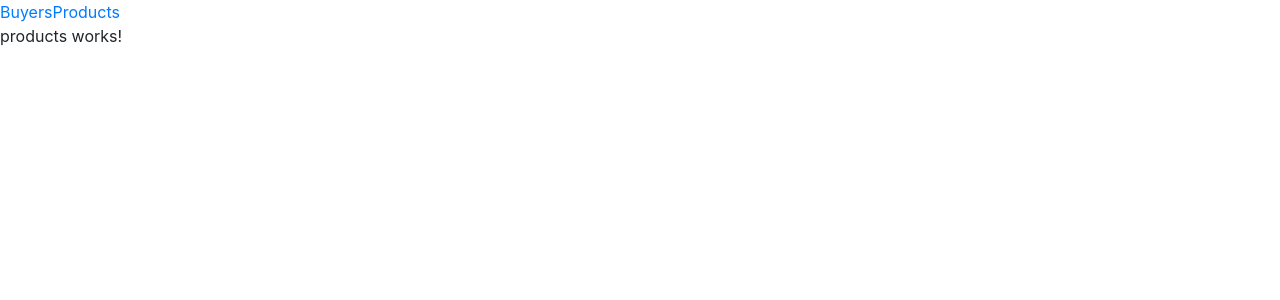
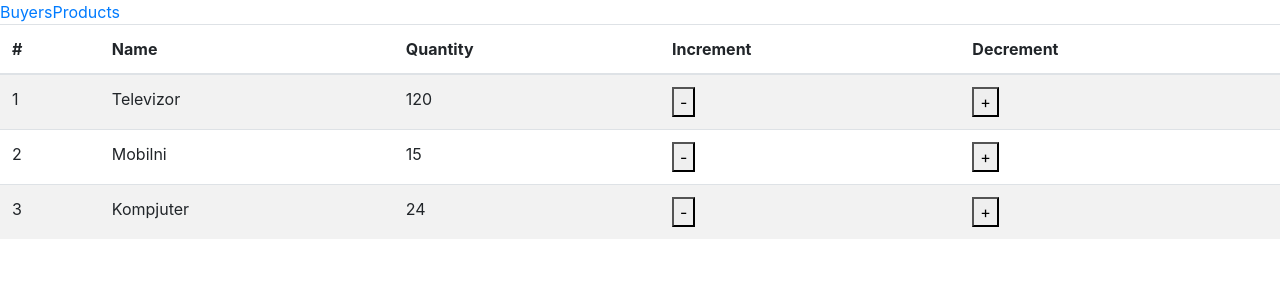
Before and after one commit to GojkoMaric/store, an Angular app: page / in a window 1280 px wide. Shown: the top 300 px of the page. Built offline with nearby package versions, Linux system fonts and the light colour scheme.

Commit message:
5th exam -> Products Service/ Product Component

```diff
--- a/src/app/app.module.ts
+++ b/src/app/app.module.ts
@@ -11,6 +11,7 @@ import { ProductsComponent } from './components/products/products.component';
 import { LayoutComponent } from './components/layout/layout.component';
 import { BuyersService } from './services/buyers.service';
 import { PurchaseComponent } from './components/purchase/purchase.component';
+import { ProductsService } from './services/products.service';
 
 const appRoutes: Routes = [
   {path: '', component: ProductsComponent},
@@ -44,7 +45,8 @@ const appRoutes: Routes = [
     ),
   ],
   providers: [
-    BuyersService
+    BuyersService,
+    ProductsService
   ],
   bootstrap: [AppComponent]
 })
--- a/src/app/components/products/products.component.html
+++ b/src/app/components/products/products.component.html
@@ -1,3 +1,24 @@
-<p>
-  products works!
-</p>
+<table class='table table-striped'>
+  <thead>
+    <tr>
+      <th>#</th>
+      <th>Name</th>
+      <th>Quantity</th>
+      <th>Increment</th>
+      <th>Decrement</th>
+    </tr>
+  </thead>
+  <tbody>
+    <tr *ngFor='let product of products'>
+      <td>{{product.id}}</td>
+      <td>{{product.name}}</td>
+      <td>{{product.quantity}}</td>
+      <td>
+        <button>-</button>
+      </td>
+      <td>
+        <button>+</button>
+      </td>
+    </tr>
+  </tbody>
+</table>
--- a/src/app/components/products/products.component.ts
+++ b/src/app/components/products/products.component.ts
@@ -1,4 +1,5 @@
 import { Component, OnInit } from '@angular/core';
+import { ProductsService } from '../../services/products.service';
 
 @Component({
   selector: 'app-products',
@@ -6,8 +7,11 @@ import { Component, OnInit } from '@angular/core';
   styleUrls: ['./products.component.css']
 })
 export class ProductsComponent implements OnInit {
+  private products;
 
-  constructor() { }
+  constructor(private _productsService: ProductsService) {
+    this.products = this._productsService.getProducts();
+   }
 
   ngOnInit() {
   }
--- /dev/null
+++ b/src/app/services/products.service.ts
@@ -0,0 +1,31 @@
+import { Injectable } from '@angular/core';
+
+@Injectable()
+export class ProductsService {
+  private products;
+
+  constructor() {
+    this.products = [
+      {
+        id: 1,
+        name: 'Televizor',
+        quantity: 120
+      },
+      {
+        id: 2,
+        name: 'Mobilni',
+        quantity: 15,
+      },
+      {
+        id: 3,
+        name: 'Kompjuter',
+        quantity: 24,
+      }
+    ]
+   }
+
+   public getProducts(){
+     return this.products;
+   }
+
+}
```
Also changed, not shown: 1 other file (tests, documents, lock files or other folders).
